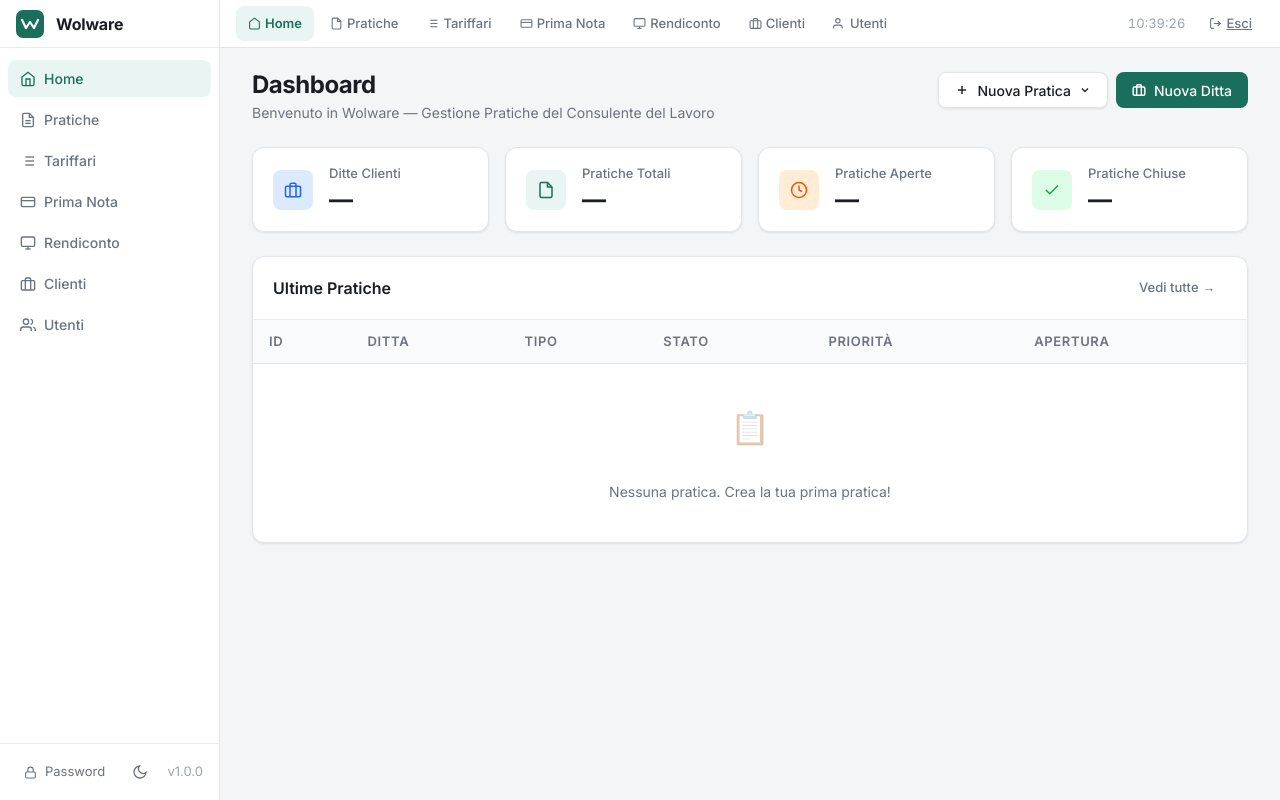
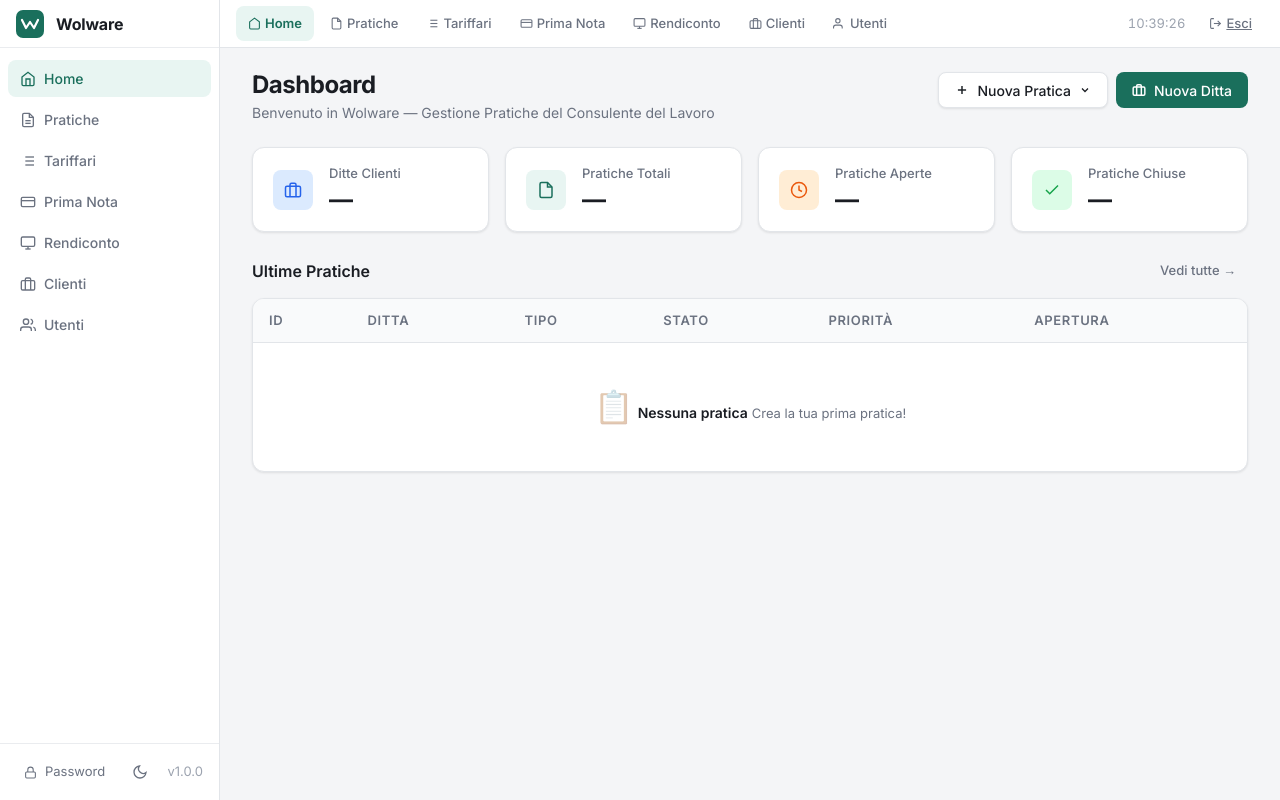
Before and after one commit to AltFed/Wolware, a Flask app: page / in a window 1280 px wide. Run offline with Flask 3, Linux system fonts and the light colour scheme; the visitor is signed in with stand-in values (Sample User, id 1); data comes from the database, SQL or seed files in the repository; data that the repository does not hold is empty.

Commit message:
design(home): C — sezione Ultime Pratiche: header sopra card, table-wrapper diventa la card (scoped home-*)

```diff
--- a/Wolware v1_0/static/css/style.css
+++ b/Wolware v1_0/static/css/style.css
@@ -762,3 +762,9 @@ th.rd-mese-sel{background:rgba(99,102,241,.22)!important}
 /* dark-mode */
 [data-theme=dark] .mese-cell{background:rgba(255,255,255,.06);color:var(--color-text-faint)}
 [data-theme=dark] .mese-cell.done{background:rgba(22,163,74,.18);color:var(--color-success)}
+
+/* ─── HOME TAB — section & table scoped overrides ───────────────────────── */
+.home-section-block{margin-bottom:var(--space-6)}
+.home-sec-head{display:flex;align-items:center;justify-content:space-between;margin-bottom:var(--space-3)}
+.home-sec-title{font-size:var(--text-base);font-weight:600;margin:0}
+.home-table-wrapper{background:var(--color-surface);border:1px solid var(--color-border);border-radius:var(--radius-lg);overflow:hidden;box-shadow:var(--shadow-sm)}
--- a/Wolware v1_0/templates/index.html
+++ b/Wolware v1_0/templates/index.html
@@ -283,12 +283,12 @@
                   id="kpiChiuse">—</span></div>
             </div>
           </div>
-          <div class="section-block">
-            <div class="section-header">
-              <h2 class="section-title">Ultime Pratiche</h2>
+          <div class="home-section-block">
+            <div class="home-sec-head">
+              <h2 class="home-sec-title">Ultime Pratiche</h2>
               <button class="btn btn-ghost btn-sm" onclick="switchTab('pratiche')">Vedi tutte →</button>
             </div>
-            <div class="table-wrapper">
+            <div class="home-table-wrapper">
               <table class="data-table">
                 <thead>
                   <tr>
@@ -302,8 +302,11 @@
                 </thead>
                 <tbody id="homeTableBody">
                   <tr>
-                    <td colspan="6" class="empty-row"><span class="empty-icon">📋</span><br>Nessuna pratica. Crea la tua
-                      prima pratica!</td>
+                    <td colspan="6" class="empty-row">
+                      <span class="empty-glyph">📋</span>
+                      <span class="empty-title">Nessuna pratica</span>
+                      <span class="empty-sub">Crea la tua prima pratica!</span>
+                    </td>
                   </tr>
                 </tbody>
               </table>
```
